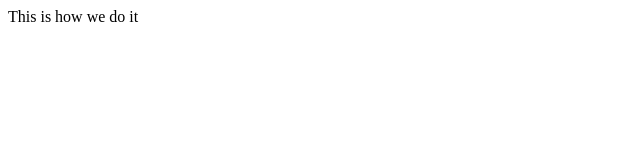
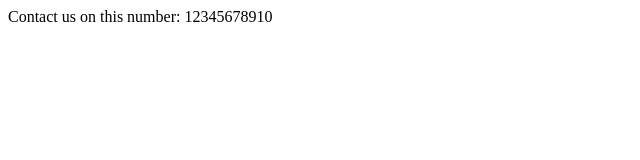
Before and after one commit to vickysharma16/WebDevelopment, a plain HTML site: page ContactUs.html in a window 1280 px wide. Shown: the whole page, without its empty margins (0-640 px from the left). Drawn offline with Linux system fonts and the light colour scheme.

Commit message:
Update ContactUs.html

```diff
--- a/ContactUs.html
+++ b/ContactUs.html
@@ -1,5 +1,5 @@
 <html>
 <body>
-<p>This is how we do it</p>
+<p>Contact us on this number: 12345678910</p>
 </body>
 </html>
```
